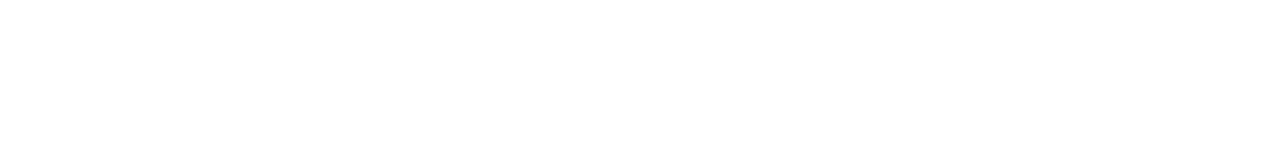
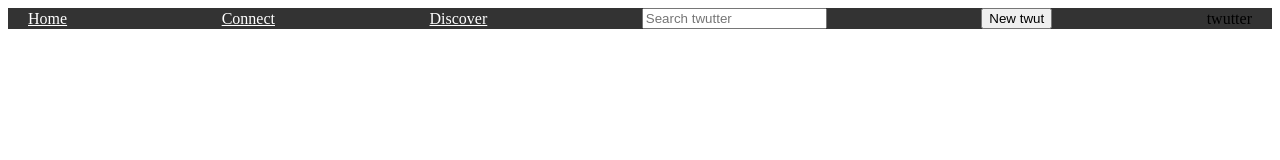
Before and after one commit to blue-fe304/twutter, a plain HTML site: page index.html in a window 1280 px wide. Drawn offline with Linux system fonts and the light colour scheme.

Commit message:
nav bar skeleton

```diff
--- a/index.html
+++ b/index.html
@@ -4,10 +4,17 @@
     <meta charset="UTF-8">
     <meta name="viewport" content="width=device-width, initial-scale=1.0">
     <title>twutter</title>
+    <link rel="stylesheet" href="style.css">
   </head>
   <body>
     <nav>
       <!-- top bar -->
+      <a href="#">Home</a>
+      <a href="#">Connect</a>
+      <a href="#">Discover</a>
+      <input type="search" placeholder="Search twutter">
+      <button>New twut</button>
+      <span>twutter</span>
     </nav>
     <div>
       <main>
--- /dev/null
+++ b/style.css
@@ -0,0 +1,11 @@
+nav {
+    background-color: #333;
+    display: flex;
+    align-items: center;
+    justify-content: space-between;
+    padding: 0 20px;
+}
+
+a {
+    color: white;
+}
```
